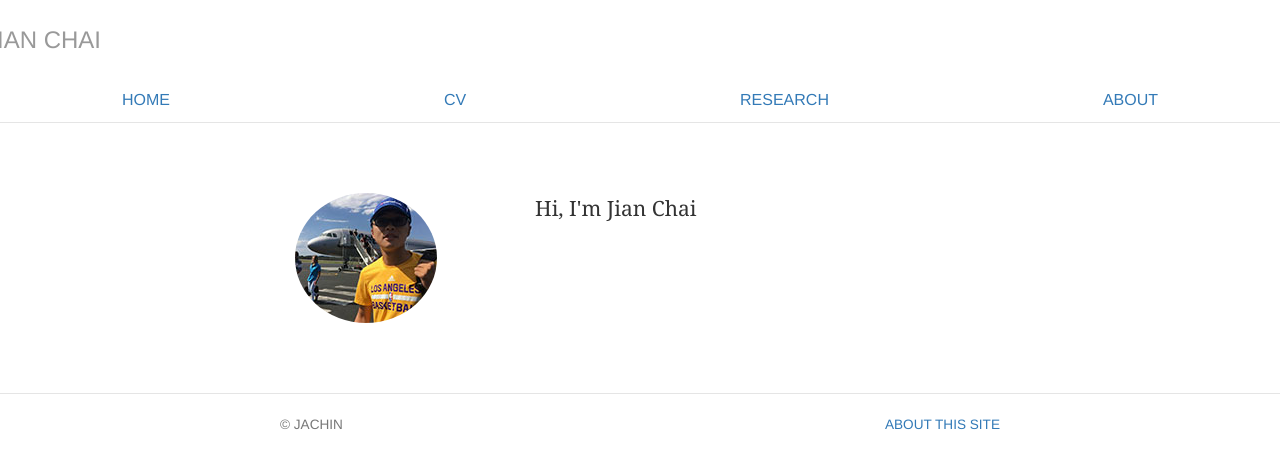
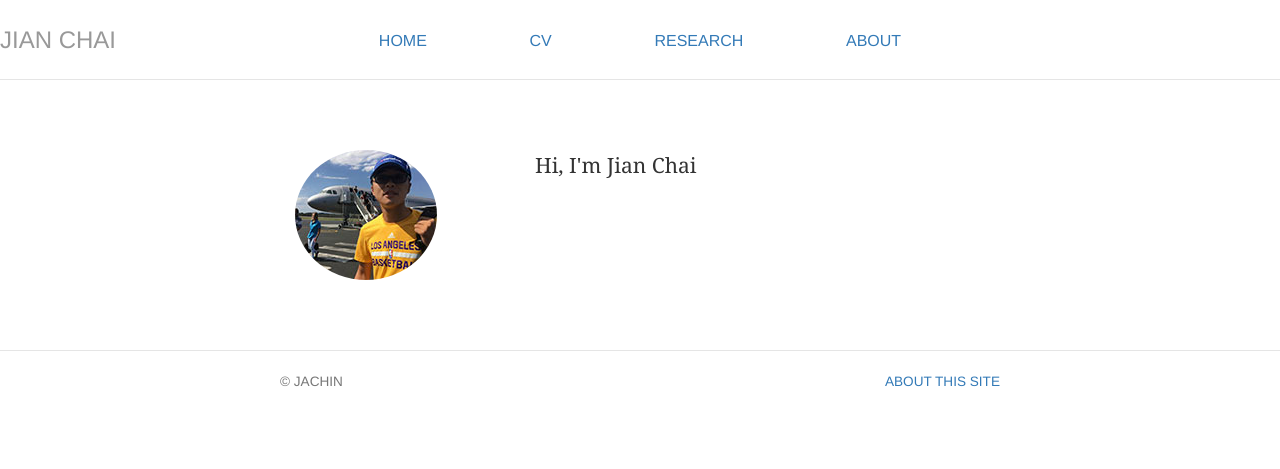
Before and after one commit to jachinchai/jachinchai.github.io, a Jekyll site: the page built from index.html, in a window 1280 px wide. Shown: the top 469 px of the page. Built offline with Jekyll 4.4.1, drawn with Linux system fonts in a browser that asks for light colours; nearby versions of some CDN libraries.

Commit message:
Update default.html

```diff
--- a/_layouts/default.html
+++ b/_layouts/default.html
@@ -13,13 +13,19 @@
 		<body>
 			<div class="header">
 				<div class="row">
+					<div class="col-sm-3">
 				<h3 class="text-muted"><a href="/">JIAN CHAI</a></h3>
+					</div>
+					<div class="col-sm-6">
 						<ul class="nav nav-pills nav-justified">
 						<li><a href="/">Home</a></li>
 	        				<li><a href="/cv">CV</a></li>
 	        				<li><a href="/blog">Research</a></li>
 						<li><a href="/about">About</a></li>
 						</ul>
+					</div>
+					<div class="col-sm-3">
+					</div>
 				</div>
 
 			</div> <!-- /header -->
```
